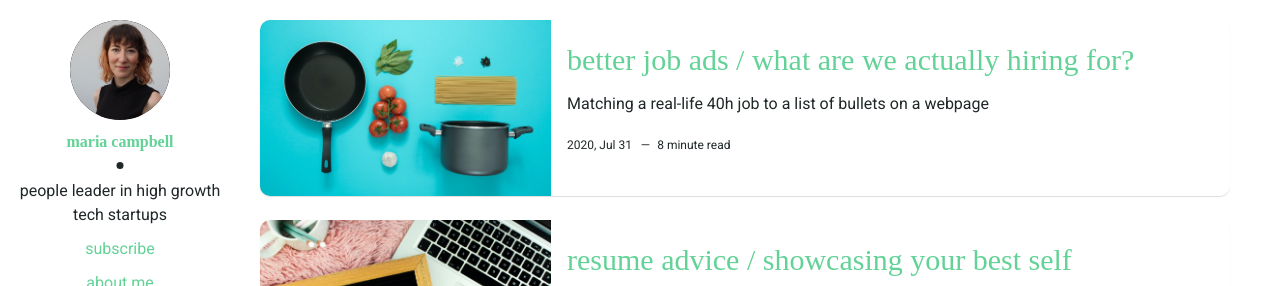
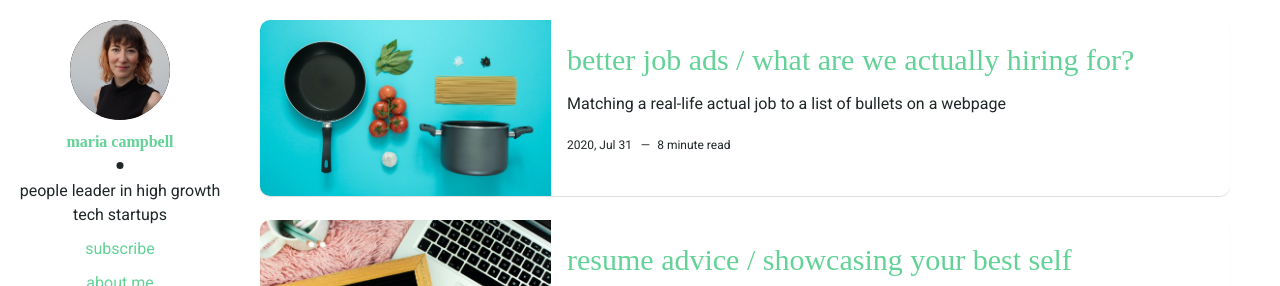
Before and after one commit to moyni/moyni.github.io, a Jekyll site: the page built from index.html, in a window 1280 px wide and 900 px high. Shown: the top 286 px of the window. Built offline with Jekyll 4.4.1, drawn with Linux system fonts in a browser that asks for light colours; the list of posts is cut into pages by our own code.

Commit message:
fixing title

```diff
--- a/_posts/2020-07-31-better-job-ads.markdown
+++ b/_posts/2020-07-31-better-job-ads.markdown
@@ -1,14 +1,14 @@
 ---
 layout: post
 title:  "better job ads / what are we actually hiring for?"
-short-tag: "resume"
+short-tag: "better job ads"
 date:   2020-07-31 15:40:00 +0100ß
 tag: interviews, hiring
 image: better-job-ads.jpg
 permalink: /better-job-ads/
 related-1: "askers & guessers"
 related-2: "acceptable transgressions"
-description: "Matching a real-life 40h job to a list of bullets on a webpage"
+description: "Matching a real-life actual job to a list of bullets on a webpage"
 
 ---
 
```
